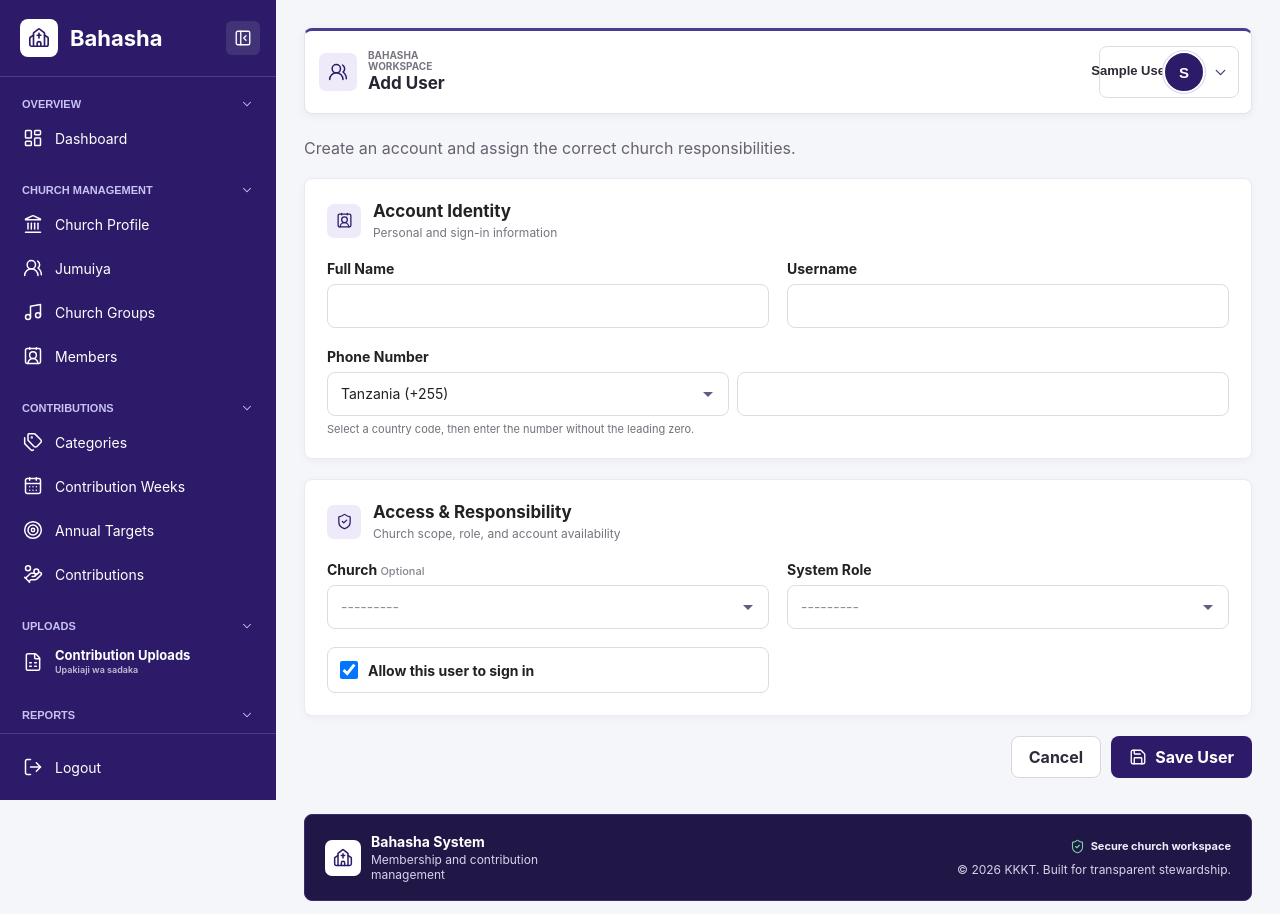
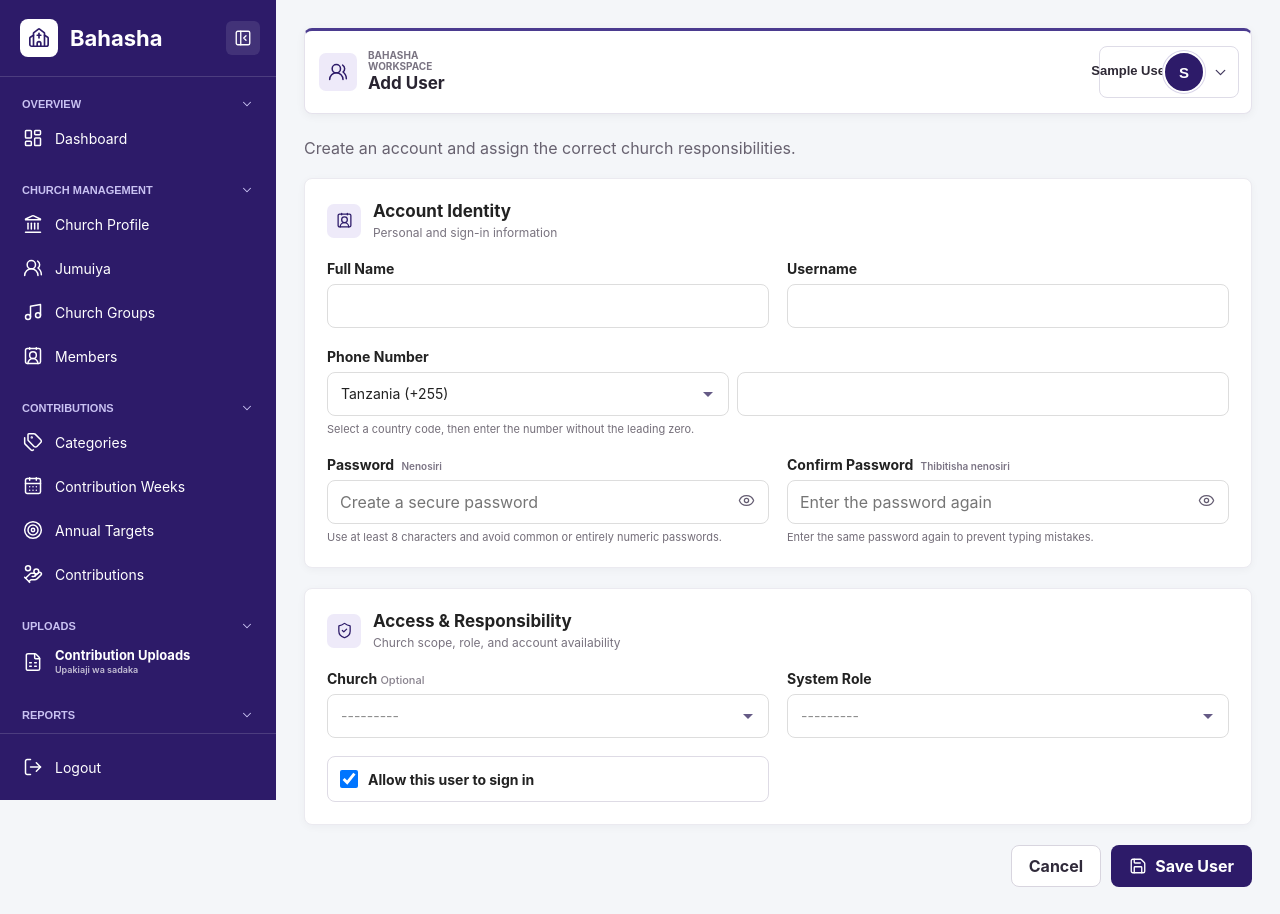
Before and after one commit to Oswaldgerald/bahasha-web, a Django app: page /web/users/create/ in a window 1280 px wide. Shown: the top 914 px of the page. Run offline with Django 5.2, Linux system fonts and the light colour scheme; the visitor is signed in with stand-in values (Sample User, id 1); data that the repository does not hold is empty; parts of the project's set-up code (start-up, migrations or seed data) failed here and were passed over.

Commit message:
Require password when creating users

```diff
--- a/static/css/users.css
+++ b/static/css/users.css
@@ -274,6 +274,66 @@
     margin-top: 6px;
 }
 
+.user-password-field > label small {
+    color: #7b7484;
+    font-size: 10px;
+    font-weight: 600;
+    margin-left: 4px;
+}
+
+.user-password-field > small {
+    color: #746e79;
+    display: block;
+    font-size: 11px;
+    line-height: 1.4;
+    margin-top: 6px;
+}
+
+.user-password-input {
+    position: relative;
+}
+
+.user-password-input input {
+    padding-right: 46px;
+}
+
+.user-password-toggle {
+    align-items: center;
+    background: transparent;
+    border: 0;
+    border-radius: 6px;
+    color: #655d72;
+    cursor: pointer;
+    display: inline-flex;
+    height: 34px;
+    justify-content: center;
+    padding: 0;
+    position: absolute;
+    right: 6px;
+    top: 11px;
+    width: 34px;
+}
+
+.user-password-toggle:hover,
+.user-password-toggle:focus-visible {
+    background: #eeeaf9;
+    color: #2d1b69;
+}
+
+.user-password-toggle svg {
+    height: 17px;
+    width: 17px;
+}
+
+.user-password-toggle .hide-password-icon,
+.user-password-toggle.is-visible .show-password-icon {
+    display: none;
+}
+
+.user-password-toggle.is-visible .hide-password-icon {
+    display: inline-flex;
+}
+
 .user-optional {
     color: #88828d;
     font-size: 11px;
--- /dev/null
+++ b/static/js/users.js
@@ -0,0 +1,20 @@
+document.addEventListener("DOMContentLoaded", () => {
+    document.querySelectorAll("[data-password-target]").forEach((button) => {
+        button.addEventListener("click", () => {
+            const input = document.getElementById(button.dataset.passwordTarget);
+            if (!input) {
+                return;
+            }
+
+            const showPassword = input.type === "password";
+            input.type = showPassword ? "text" : "password";
+            button.classList.toggle("is-visible", showPassword);
+            button.setAttribute("aria-pressed", String(showPassword));
+            button.setAttribute(
+                "aria-label",
+                showPassword ? "Hide password" : "Show password"
+            );
+            button.title = showPassword ? "Hide password" : "Show password";
+        });
+    });
+});
--- a/templates/users/_user_form.html
+++ b/templates/users/_user_form.html
@@ -7,6 +7,32 @@
             <div><label for="{{ form.full_name.id_for_label }}">Full Name</label>{{ form.full_name }}{{ form.full_name.errors }}</div>
             <div><label for="{{ form.username.id_for_label }}">Username</label>{{ form.username }}{{ form.username.errors }}</div>
             <div class="user-phone-field"><label for="{{ form.phone_number.id_for_label }}">Phone Number</label><div class="user-phone-inputs"><div>{{ form.phone_country_code }}</div><div>{{ form.phone_number }}</div></div>{{ form.phone_country_code.errors }}{{ form.phone_number.errors }}<small>Select a country code, then enter the number without the leading zero.</small></div>
+            {% if form.password1 %}
+            <div class="user-password-field">
+                <label for="{{ form.password1.id_for_label }}">Password <small>Nenosiri</small></label>
+                <div class="user-password-input">
+                    {{ form.password1 }}
+                    <button type="button" class="user-password-toggle" data-password-target="{{ form.password1.id_for_label }}" aria-pressed="false" aria-label="Show password" title="Show password">
+                        <span class="show-password-icon"><i data-lucide="eye" aria-hidden="true"></i></span>
+                        <span class="hide-password-icon"><i data-lucide="eye-off" aria-hidden="true"></i></span>
+                    </button>
+                </div>
+                {{ form.password1.errors }}
+                <small>Use at least 8 characters and avoid common or entirely numeric passwords.</small>
+            </div>
+            <div class="user-password-field">
+                <label for="{{ form.password2.id_for_label }}">Confirm Password <small>Thibitisha nenosiri</small></label>
+                <div class="user-password-input">
+                    {{ form.password2 }}
+                    <button type="button" class="user-password-toggle" data-password-target="{{ form.password2.id_for_label }}" aria-pressed="false" aria-label="Show password confirmation" title="Show password">
+                        <span class="show-password-icon"><i data-lucide="eye" aria-hidden="true"></i></span>
+                        <span class="hide-password-icon"><i data-lucide="eye-off" aria-hidden="true"></i></span>
+                    </button>
+                </div>
+                {{ form.password2.errors }}
+                <small>Enter the same password again to prevent typing mistakes.</small>
+            </div>
+            {% endif %}
         </div>
     </section>
     <section class="card user-form-section">
--- a/templates/users/create.html
+++ b/templates/users/create.html
@@ -2,6 +2,7 @@
 {% load static %}
 
 {% block extra_css %}<link rel="stylesheet" href="{% static 'css/users.css' %}">{% endblock %}
+{% block extra_js %}<script src="{% static 'js/users.js' %}" defer></script>{% endblock %}
 
 {% block content %}
 <div class="user-form-intro"><p>Create an account and assign the correct church responsibilities.</p></div>
--- a/users/forms.py
+++ b/users/forms.py
@@ -1,4 +1,6 @@
 from django import forms
+from django.contrib.auth.password_validation import validate_password
+from django.core.exceptions import ValidationError
 
 from churches.models import Church
 
@@ -58,6 +60,58 @@
         ]
 
 
+class UserCreateForm(UserForm):
+    password1 = forms.CharField(
+        label="Password",
+        strip=False,
+        widget=forms.PasswordInput(
+            attrs={
+                "autocomplete": "new-password",
+                "placeholder": "Create a secure password",
+            }
+        ),
+    )
+    password2 = forms.CharField(
+        label="Confirm password",
+        strip=False,
+        widget=forms.PasswordInput(
+            attrs={
+                "autocomplete": "new-password",
+                "placeholder": "Enter the password again",
+            }
+        ),
+    )
+
+    def clean(self):
+        cleaned_data = super().clean()
+        password1 = cleaned_data.get("password1")
+        password2 = cleaned_data.get("password2")
+
+        if password1 and password2 and password1 != password2:
+            self.add_error("password2", "The two passwords do not match.")
+            return cleaned_data
+
+        if password1:
+            candidate_user = User(
+                username=cleaned_data.get("username", ""),
+                full_name=cleaned_data.get("full_name", ""),
+                phone_number=cleaned_data.get("phone_number", ""),
+            )
+            try:
+                validate_password(password1, user=candidate_user)
+            except ValidationError as error:
+                self.add_error("password1", error)
+
+        return cleaned_data
+
+    def save(self, commit=True):
+        user = super().save(commit=False)
+        user.set_password(self.cleaned_data["password1"])
+        if commit:
+            user.save()
+        return user
+
+
 class ProfileUpdateForm(PhoneNumberFormMixin, forms.ModelForm):
     phone_country_code = country_code_field()
     remove_picture = forms.BooleanField(required=False)
--- a/users/views.py
+++ b/users/views.py
@@ -9,7 +9,7 @@
 from django.views.decorators.http import require_POST
 
 from audit_logs.services import create_audit_log
-from users.forms import ProfileUpdateForm, UserForm
+from users.forms import ProfileUpdateForm, UserCreateForm, UserForm
 from users.models import User
 from users.profile_pictures import profile_picture_response
 
@@ -92,22 +92,17 @@
 @login_required(login_url="login")
 def user_create(request):
     if request.method == "POST":
-        form = UserForm(request.POST, request_user=request.user)
+        form = UserCreateForm(request.POST, request_user=request.user)
 
         if form.is_valid():
-            user = form.save(commit=False)
-
-            # Default password
-            user.set_password("Password123")
-
-            user.save()
+            form.save()
 
             messages.success(request, "User created successfully.")
 
             return redirect("web_users")
 
     else:
-        form = UserForm(request_user=request.user)
+        form = UserCreateForm(request_user=request.user)
 
     return render(request, "users/create.html", {"form": form})
 
```
Also changed, not shown: users/tests.py (+67 -0 lines).
